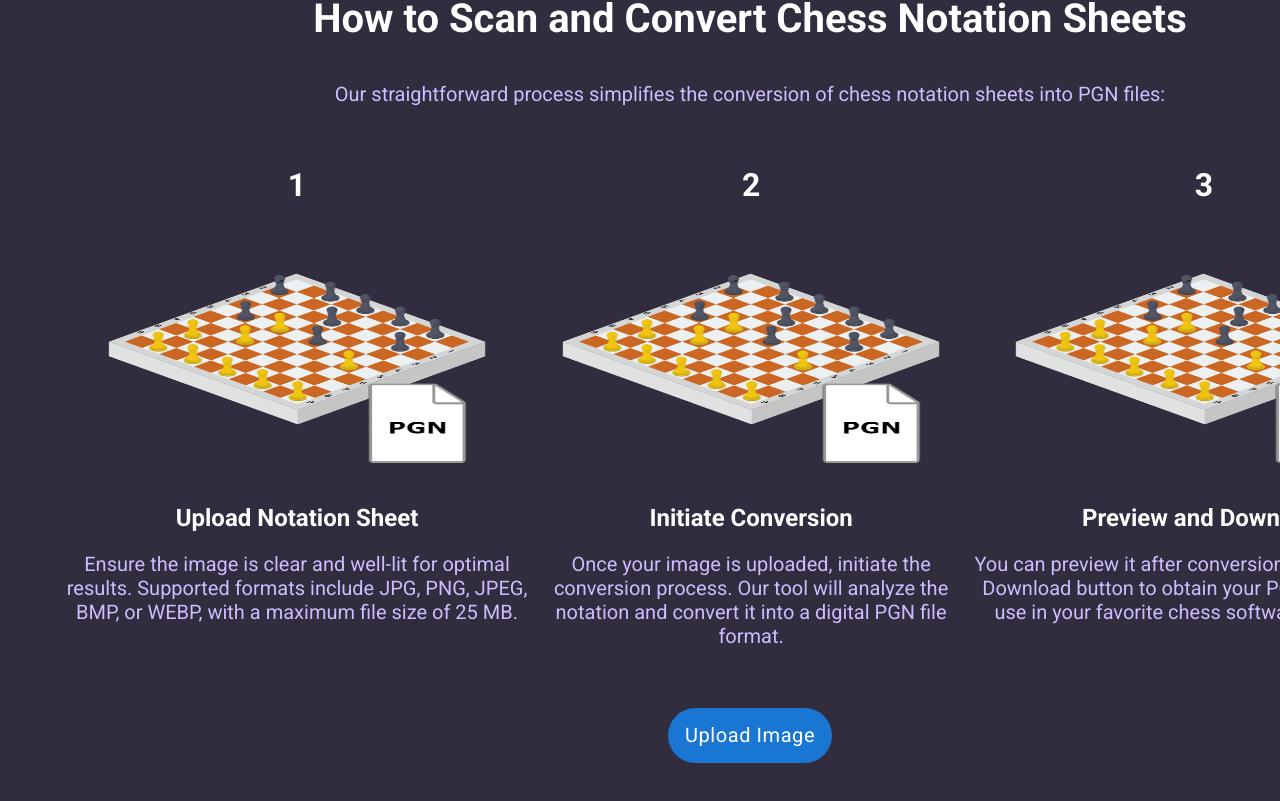
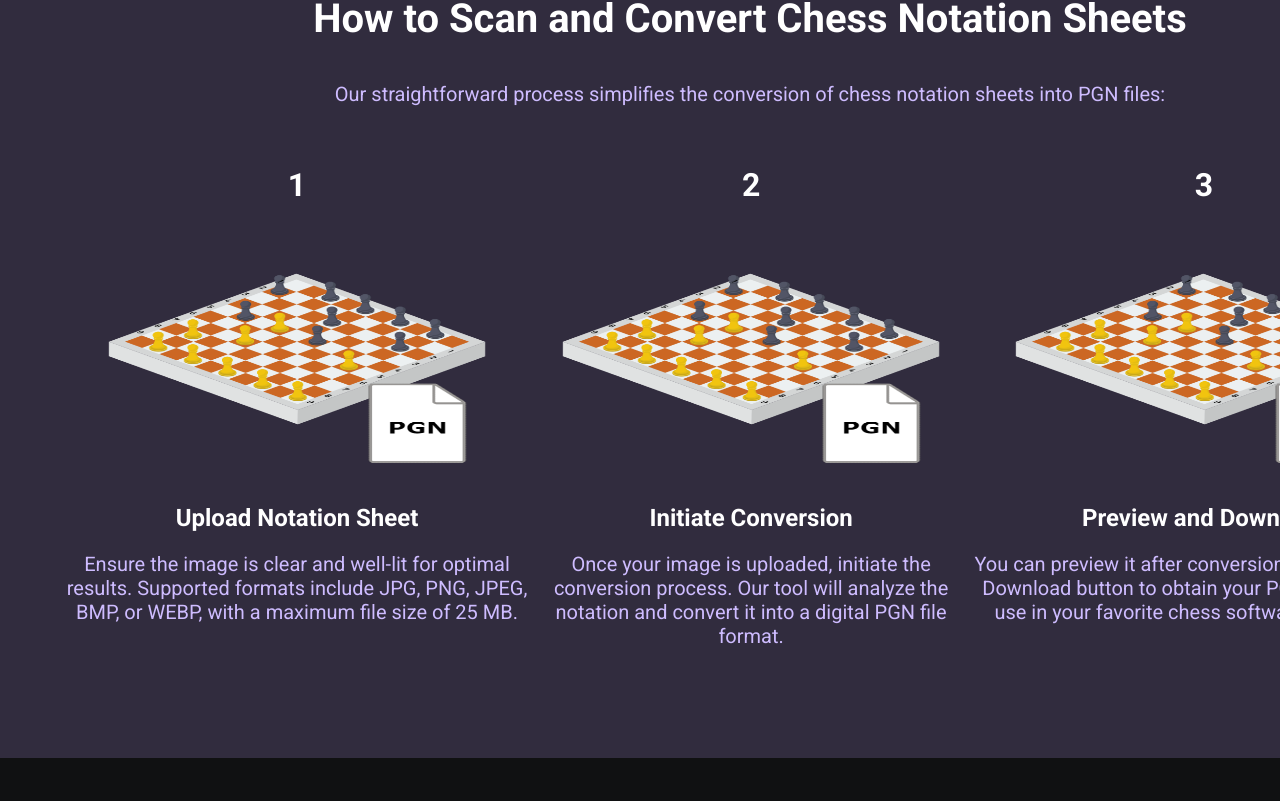
Before and after one commit to francsir/Group6-Design-Project, a React (Create React App) app in the folder chessPal/frontend/: page /Homepage in a window 1280 px wide. Shown: the part 1413-2214 px from the top of the page. After the commit the page ends 2171 px from the top, so only its background shows below. Built offline with nearby package versions, Linux system fonts and the light colour scheme; a web font is replaced by a local one.

Commit message:
Minor change in homepage

```diff
--- a/chessPal/frontend/src/components/Homepage.js
+++ b/chessPal/frontend/src/components/Homepage.js
@@ -56,8 +56,8 @@ const Homepage = () => {
               </p>
               <Dropzone onFileAccepted={handleFileAccepted} />
               <div className={styles.terms_service}>
-                <IoMdInformationCircleOutline />
-                By uploading an image you agree to our Terms of Services.
+                <IoMdInformationCircleOutline /> By uploading an image you agree
+                to our Terms of Services.
               </div>
             </div>
           </div>
@@ -105,21 +105,6 @@ const Homepage = () => {
                 </p>
               </div>
             </div>
-            <div>
-              <Button
-                variant="contained"
-                disableElevation
-                style={{
-                  padding: "10px 17px 10px 17px",
-                  textTransform: "none",
-                  borderRadius: "100px",
-                  fontSize: "var(--font-size-lg)",
-                  fontWeight: "var(--font-weight-normal)",
-                }}
-              >
-                Upload Image
-              </Button>
-            </div>
           </div>
         </div>
       </div>
```
